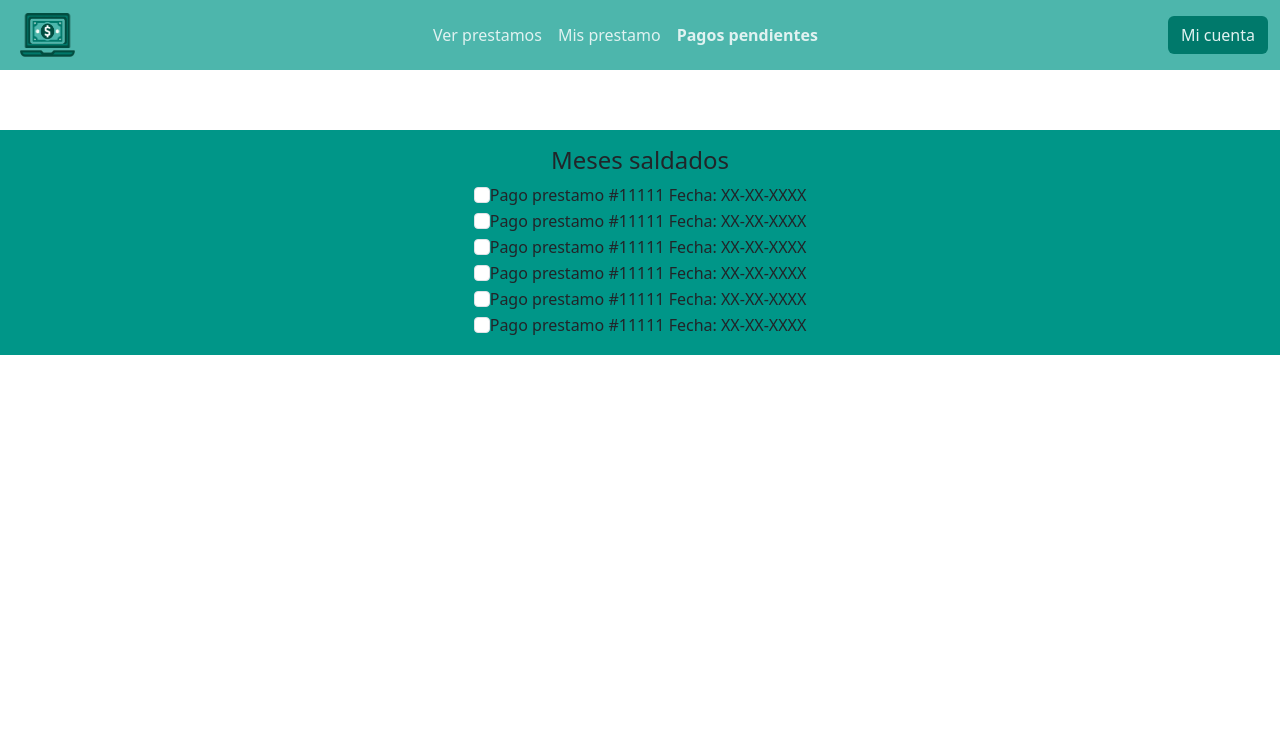
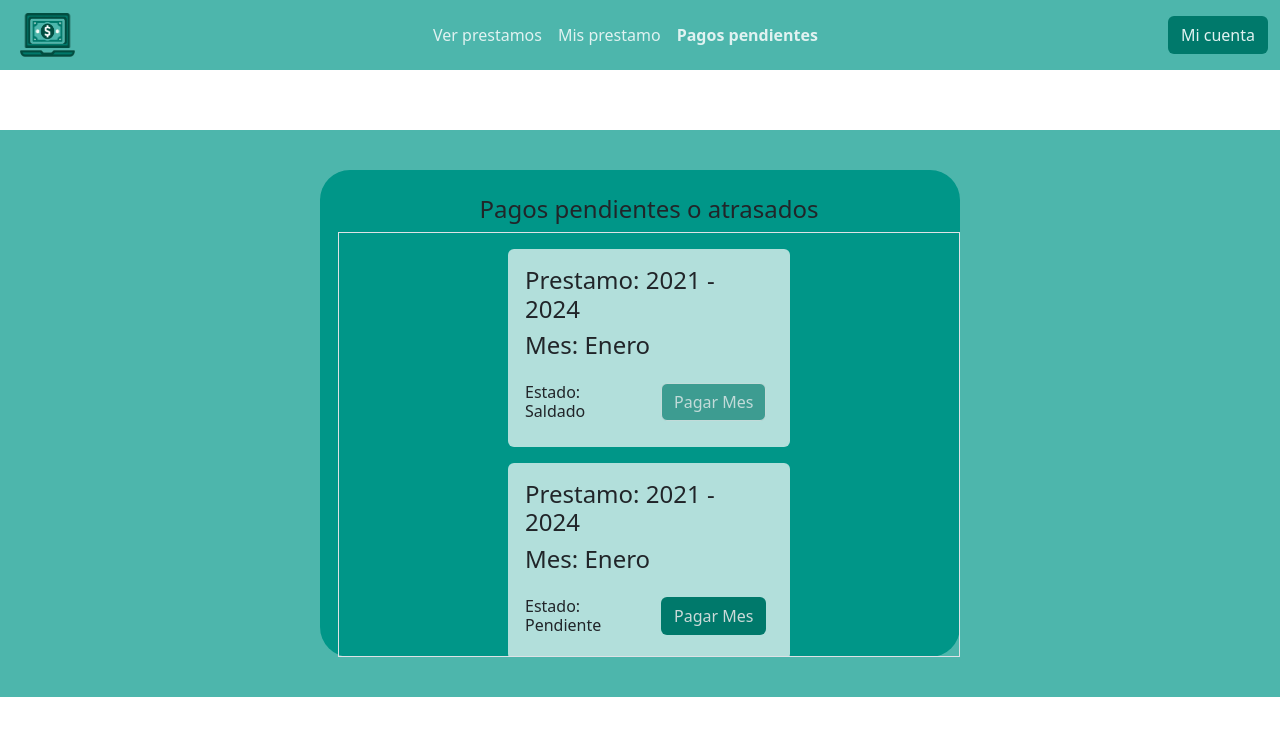
Before and after one commit to JorgeDeLaraH/prestaBueno, an Angular app: page /pagos-pendientes in a window 1280 px wide. Shown: the top 736 px of the page. Built offline with nearby package versions, Linux system fonts and the light colour scheme.

Commit message:
Modificacion de diseño
Se modifico el front de la pantalla de pagos pendientes

```diff
--- a/src/app/pages/pagos-pendientes/pagos-pendientes.component.css
+++ b/src/app/pages/pagos-pendientes/pagos-pendientes.component.css
@@ -68,6 +68,20 @@ body{
     background-color: #e0f2f1;
 }
 
+.btn-positivo{
+    background-color:#00796b;
+    color: #cbdad9;
+}
+
+.alert{
+    background-color:#b2dfdb;
+}
+
+.row{
+    padding-top: 15px;
+    margin-bottom: auto;
+}
+
 p{
     color: #e0f2f1;
     font-size: large;
--- a/src/app/pages/pagos-pendientes/pagos-pendientes.component.html
+++ b/src/app/pages/pagos-pendientes/pagos-pendientes.component.html
@@ -23,46 +23,56 @@
     </div>
 </nav>
 <div class="col-md-12 color-2 d-flex justify-content-center" style="height: 100%;">
-    <div class="col-md-12 color-3 p-3">
-        <div class="d-flex justify-content-center">
-            <h4>Meses saldados</h4>
-        </div>
+    <div class="col-md-12 color-2 d-flex justify-content-center">
+        <div class="container justify-content-center col-md-6 color-3">
+            <h4 class="d-flex justify-content-center">Pagos pendientes o atrasados</h4>
+            <div class="row overflow-auto border p-3" style="height: 425px;">
 
-        <div class="form-check d-flex justify-content-center">
-            <input class="form-check-input" type="checkbox" value="" id="flexCheckDefault">
-            <label class="form-check-label" for="flexCheckDefault">
-              Pago prestamo #11111 Fecha: XX-XX-XXXX
-            </label>
-        </div>
-        <div class="form-check d-flex justify-content-center">
-            <input class="form-check-input" type="checkbox" value="" id="flexCheckChecked">
-            <label class="form-check-label" for="flexCheckChecked">
-                Pago prestamo #11111 Fecha: XX-XX-XXXX
-            </label>
-        </div>
-        <div class="form-check d-flex justify-content-center">
-            <input class="form-check-input" type="checkbox" value="" id="flexCheckDefault">
-            <label class="form-check-label" for="flexCheckDefault">
-              Pago prestamo #11111 Fecha: XX-XX-XXXX
-            </label>
-        </div>
-        <div class="form-check d-flex justify-content-center">
-            <input class="form-check-input" type="checkbox" value="" id="flexCheckChecked">
-            <label class="form-check-label" for="flexCheckChecked">
-                Pago prestamo #11111 Fecha: XX-XX-XXXX
-            </label>
-        </div>
-        <div class="form-check d-flex justify-content-center">
-            <input class="form-check-input" type="checkbox" value="" id="flexCheckDefault">
-            <label class="form-check-label" for="flexCheckDefault">
-              Pago prestamo #11111 Fecha: XX-XX-XXXX
-            </label>
-        </div>
-        <div class="form-check d-flex justify-content-center">
-            <input class="form-check-input" type="checkbox" value="" id="flexCheckChecked">
-            <label class="form-check-label" for="flexCheckChecked">
-                Pago prestamo #11111 Fecha: XX-XX-XXXX
-            </label>
+                <div class="d-flex justify-content-center">
+                    <div class="alert p-3 w-50" role="alert">
+                        <h4>Prestamo: 2021 - 2024</h4>
+                        <h4>Mes: Enero</h4>
+                        <div class="row">
+                            <div class="col">
+                                <h6>Estado: Saldado</h6>
+                            </div>
+                            <div class="col">
+                                <button type="button" class="disabled btn btn-positivo" (click)="PagarActual()">Pagar Mes</button>
+                            </div>
+                        </div>
+                    </div>
+                </div>
+                <div class="d-flex justify-content-center">
+                    <div class="alert p-3 w-50" role="alert">
+                        <h4>Prestamo: 2021 - 2024</h4>
+                        <h4>Mes: Enero</h4>
+                        <div class="row">
+                            <div class="col">
+                                <h6>Estado: Pendiente</h6>
+                            </div>
+                            <div class="col">
+                                <button type="button" class="btn btn-positivo" (click)="PagarActual()">Pagar Mes</button>
+                            </div>
+                        </div>
+                    </div>
+                </div>
+
+                <div class="d-flex justify-content-center">
+                    <div class="alert p-3 w-50" role="alert">
+                        <h4>Prestamo: 2021 - 2024</h4>
+                        <h4>Mes: Enero</h4>
+                        <div class="row">
+                            <div class="col">
+                                <h6>Estado: Atrasado</h6>
+                            </div>
+                            <div class="col">
+                                <button type="button" class="btn btn-positivo" (click)="PagarActual()">Pagar Mes</button>
+                            </div>
+                        </div>
+                    </div>
+                </div>
+
+            </div>
         </div>
     </div>
 </div>
--- a/src/app/pages/pagos-pendientes/pagos-pendientes.component.ts
+++ b/src/app/pages/pagos-pendientes/pagos-pendientes.component.ts
@@ -14,4 +14,5 @@ export class PagosPendientesComponent {
   Consultar(){ this.router.navigate(['/consultar']); }
   Historial(){ this.router.navigate(['/historial']); }
   Pagar(){ this.router.navigate(['/pagos-pendientes']); }
+  PagarActual(){ this.router.navigate(['/pagar']); }
 }
```
